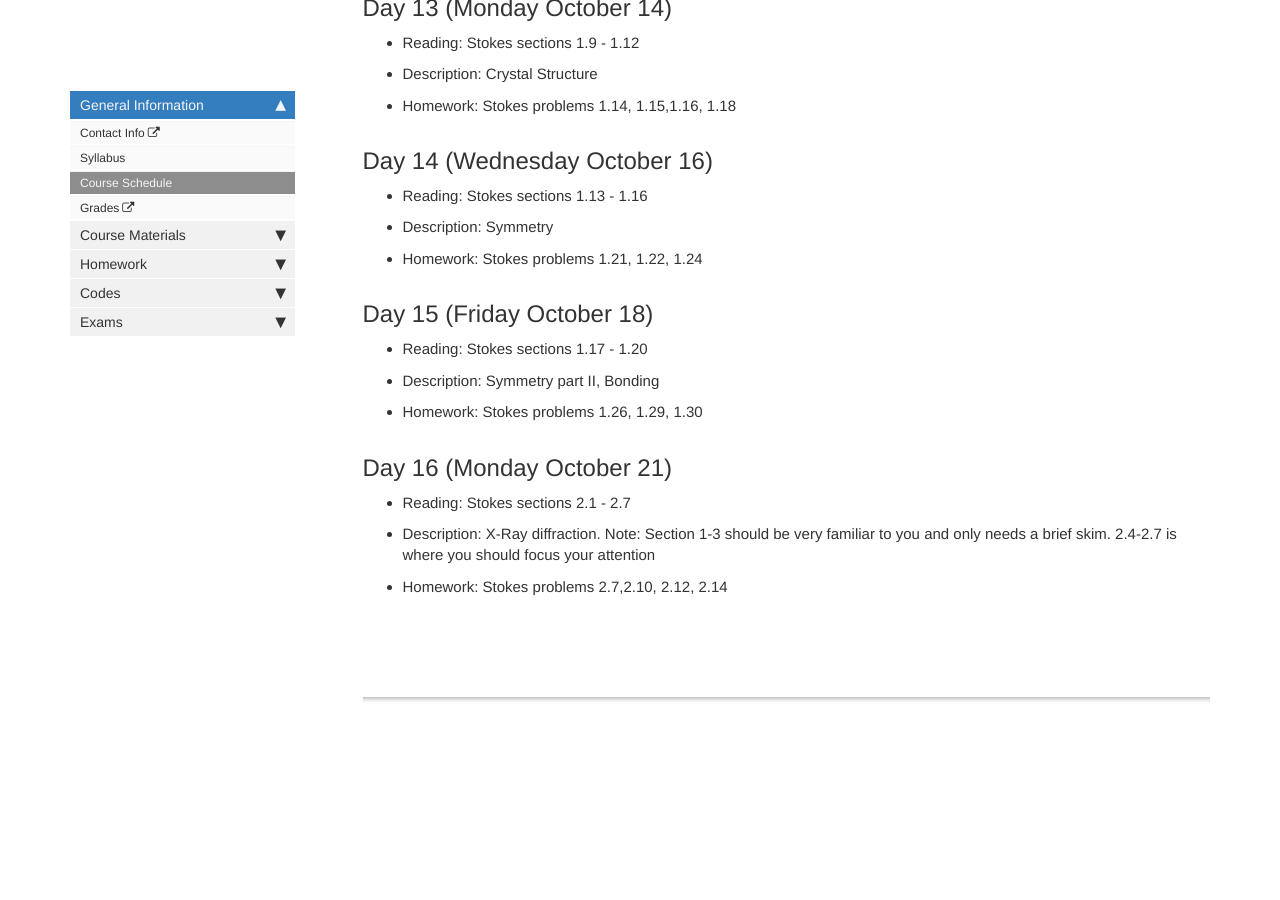
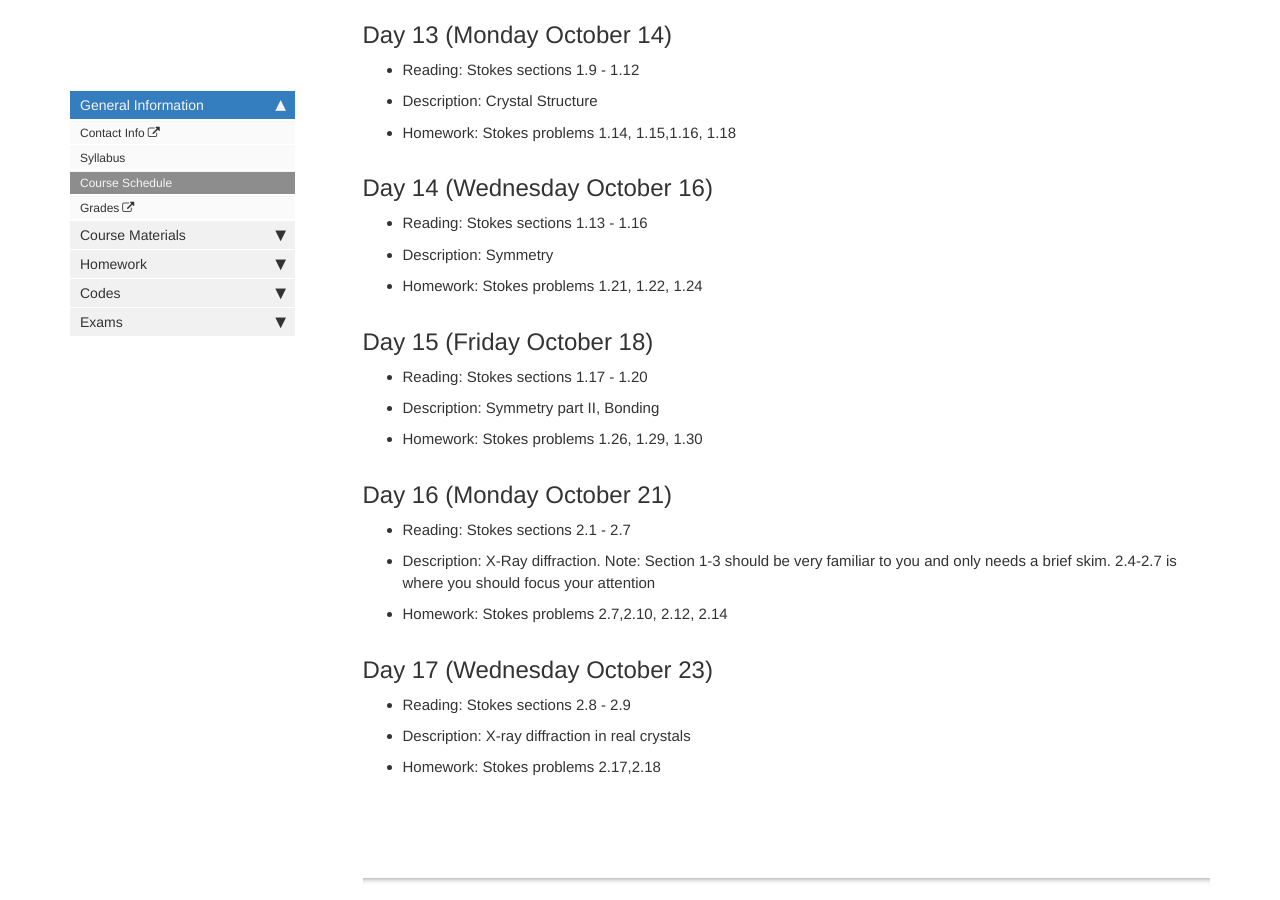
Before and after one commit to lancejnelson/PH323, a Jekyll site: the page built from course_docs/schedule.md, in a window 1280 px wide and 900 px high, scrolled down 3904 px. Built offline with Jekyll 4.4.1, drawn with Linux system fonts in a browser that asks for light colours; comment, search, counter and statistics services are not loaded; before the commit the page ends 4623 px from its top, so only the background shows below that; some of the changed text lies outside the part shown.

Commit message:
Updated the schedule

```diff
--- a/course_docs/schedule.md
+++ b/course_docs/schedule.md
@@ -162,6 +162,14 @@ Note: For the first few days (probably into the second week) of the semester, we
 
    - Homework: Stokes problems 2.7,2.10, 2.12, 2.14
 
+## Day 17 (Wednesday October 23)
+
+   - Reading: Stokes sections 2.8 - 2.9
+
+   - Description: X-ray diffraction in real crystals
+
+   - Homework: Stokes problems 2.17,2.18
+
 [griffiths_chp_1]: https://content.byui.edu/file/51c6f2c7-d1f2-4716-9674-c3bc2de5a273/1/Intro%20to%20Quantum%20Mechanics%20Chapter%201.pdf
 [griffiths_chp_2]: https://content.byui.edu/file/51c6f2c7-d1f2-4716-9674-c3bc2de5a273/1/Intro%20to%20Quantum%20Mechanics%20Chapter%202.pdf
 [day_1_hw]: https://lancejnelson.github.io/PH323/course_docs/homework/day1.pdf
```
